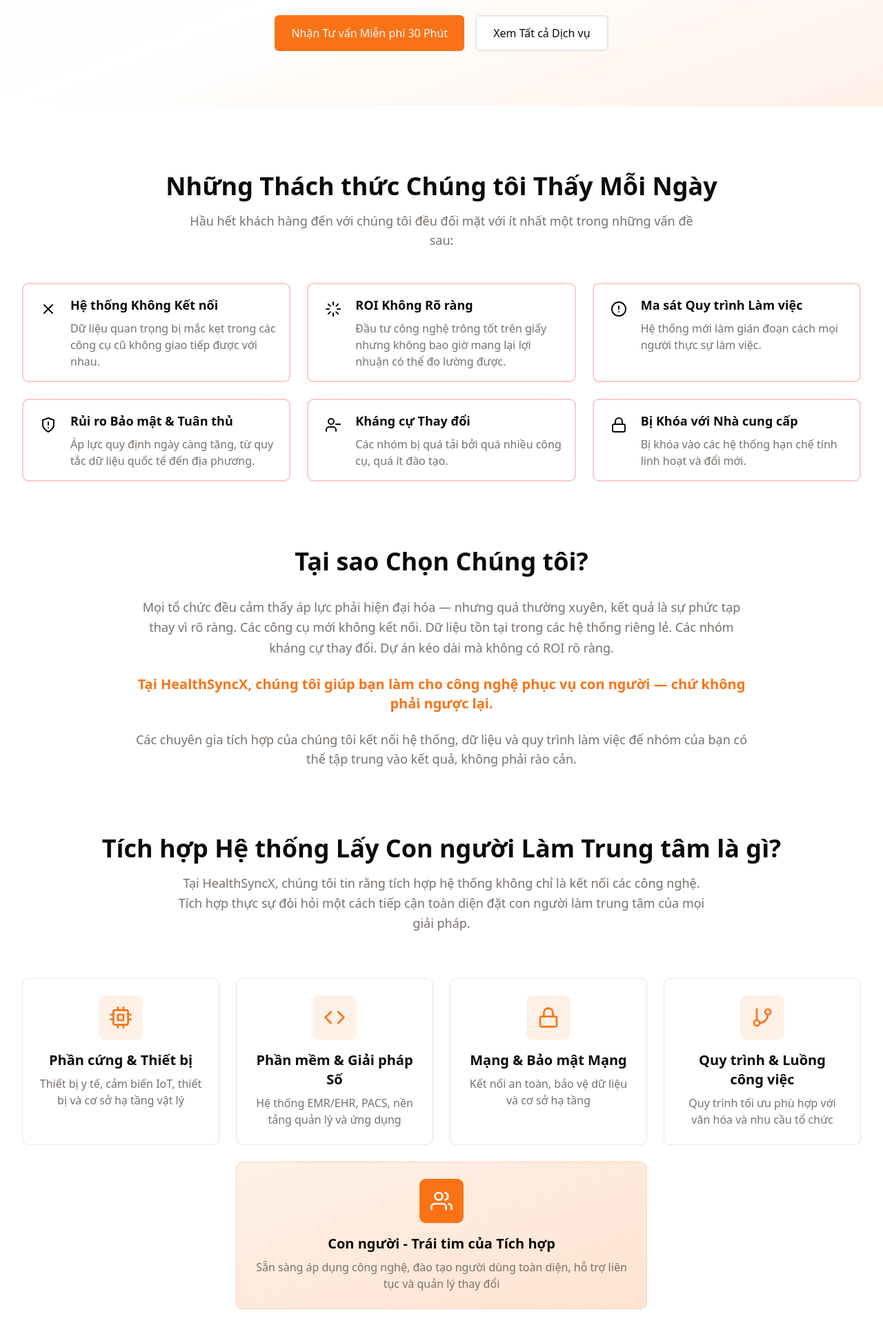
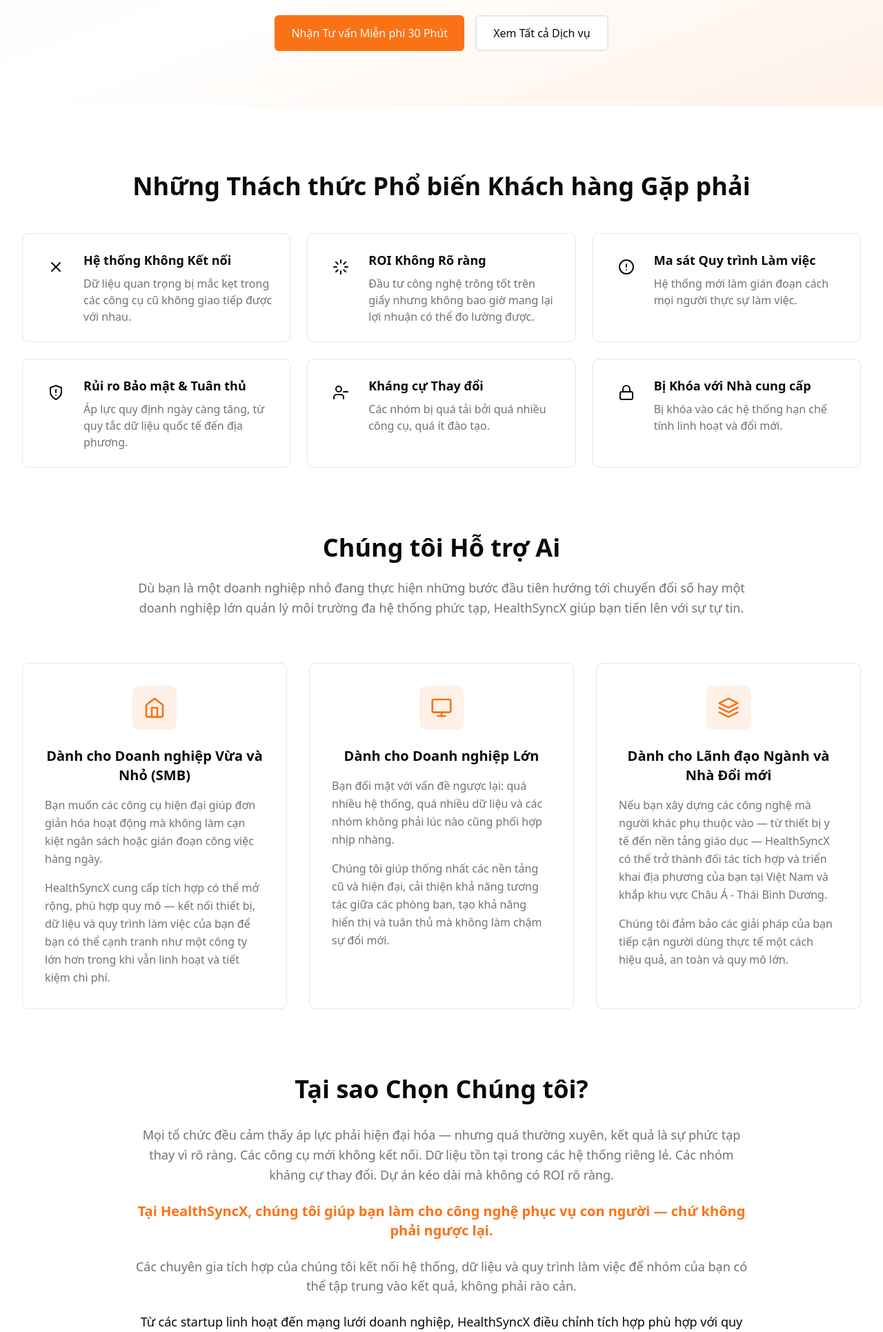
Before and after one commit to dangpleo-ctrl/HealthSyncXWebsiteStatic, a PHP site: page /vi/ in a window 1280 px wide. Shown: the part 819-2750 px from the top of the page at 69% size. Run offline with PHP 8.4, Linux system fonts and the light colour scheme.

Commit message:
Improve the "Common Challenges" section and add "Who We Support" and "Why Choose Us" content
Updates the "Common Challenges" section for better styling in dark mode, changes the heading, and integrates new content for "Who We Support" and "Why Choose Us" sections into the Vietnamese homepage.

Replit-Commit-Author: Agent
Replit-Commit-Session-Id: 376b75af-8244-45b0-ab4d-b33aea79ee4c
Replit-Commit-Checkpoint-Type: intermediate_checkpoint
Replit-Commit-Event-Id: 40b039be-ba85-41b2-b657-c3072b352641
Replit-Commit-Screenshot-Url: https://storage.googleapis.com/screenshot-production-us-central1/495023b7-74bf-4539-a9f9-8cbb6efbf66c/376b75af-8244-45b0-ab4d-b33aea79ee4c/87SOx2V

```diff
--- a/vi/index.php
+++ b/vi/index.php
@@ -37,25 +37,22 @@ include '../includes/header-vi.php';
     </div>
 </section>
 
-<!-- The Challenges We See Every Day Section -->
-<section class="pt-24 pb-16 bg-gradient-to-br from-red-50 to-orange-50 dark:from-red-950/20 dark:to-orange-950/20">
+<!-- Common Challenges Section -->
+<section class="pt-24 pb-16 bg-muted/30">
     <div class="max-w-7xl mx-auto px-4 sm:px-6 lg:px-8">
         <div class="text-center mb-12">
-            <h2 class="text-3xl md:text-4xl font-bold text-foreground mb-4">
-                Những Thách thức Chúng tôi Thấy Mỗi Ngày
+            <h2 class="text-3xl md:text-4xl font-bold text-foreground mb-6">
+                Những Thách thức Phổ biến Khách hàng Gặp phải
             </h2>
-            <p class="text-lg text-muted-foreground max-w-3xl mx-auto">
-                Hầu hết khách hàng đến với chúng tôi đều đối mặt với ít nhất một trong những vấn đề sau:
-            </p>
         </div>
 
         <div class="grid grid-cols-1 md:grid-cols-2 lg:grid-cols-3 gap-6">
             <!-- Challenge 1: Disconnected Systems -->
-            <div class="bg-white dark:bg-gray-900 border-2 border-red-200 dark:border-red-900 rounded-lg p-4 hover:shadow-lg transition-shadow">
-                <div class="flex items-start gap-3">
+            <div class="bg-card border border-border rounded-lg p-6 hover:shadow-lg transition-shadow">
+                <div class="flex items-start gap-4">
                     <div class="flex-shrink-0">
-                        <div class="w-10 h-10 bg-red-100 dark:bg-red-900/50 rounded-lg flex items-center justify-center">
-                            <svg xmlns="http://www.w3.org/2000/svg" width="24" height="24" viewBox="0 0 24 24" fill="none" stroke="currentColor" stroke-width="2" stroke-linecap="round" stroke-linejoin="round" class="text-red-600 dark:text-red-400"><path d="M18 6 6 18"></path><path d="m6 6 12 12"></path></svg>
+                        <div class="w-12 h-12 bg-destructive/10 rounded-lg flex items-center justify-center">
+                            <svg xmlns="http://www.w3.org/2000/svg" width="24" height="24" viewBox="0 0 24 24" fill="none" stroke="currentColor" stroke-width="2" stroke-linecap="round" stroke-linejoin="round" class="text-destructive"><path d="M18 6 6 18"></path><path d="m6 6 12 12"></path></svg>
                         </div>
                     </div>
                     <div>
@@ -66,11 +63,11 @@ include '../includes/header-vi.php';
             </div>
 
             <!-- Challenge 2: Unclear ROI -->
-            <div class="bg-white dark:bg-gray-900 border-2 border-red-200 dark:border-red-900 rounded-lg p-4 hover:shadow-lg transition-shadow">
-                <div class="flex items-start gap-3">
+            <div class="bg-card border border-border rounded-lg p-6 hover:shadow-lg transition-shadow">
+                <div class="flex items-start gap-4">
                     <div class="flex-shrink-0">
-                        <div class="w-10 h-10 bg-red-100 dark:bg-red-900/50 rounded-lg flex items-center justify-center">
-                            <svg xmlns="http://www.w3.org/2000/svg" width="24" height="24" viewBox="0 0 24 24" fill="none" stroke="currentColor" stroke-width="2" stroke-linecap="round" stroke-linejoin="round" class="text-red-600 dark:text-red-400"><line x1="12" y1="2" x2="12" y2="6"></line><line x1="12" y1="18" x2="12" y2="22"></line><line x1="4.93" y1="4.93" x2="7.76" y2="7.76"></line><line x1="16.24" y1="16.24" x2="19.07" y2="19.07"></line><line x1="2" y1="12" x2="6" y2="12"></line><line x1="18" y1="12" x2="22" y2="12"></line><line x1="4.93" y1="19.07" x2="7.76" y2="16.24"></line><line x1="16.24" y1="7.76" x2="19.07" y2="4.93"></line></svg>
+                        <div class="w-12 h-12 bg-destructive/10 rounded-lg flex items-center justify-center">
+                            <svg xmlns="http://www.w3.org/2000/svg" width="24" height="24" viewBox="0 0 24 24" fill="none" stroke="currentColor" stroke-width="2" stroke-linecap="round" stroke-linejoin="round" class="text-destructive"><line x1="12" y1="2" x2="12" y2="6"></line><line x1="12" y1="18" x2="12" y2="22"></line><line x1="4.93" y1="4.93" x2="7.76" y2="7.76"></line><line x1="16.24" y1="16.24" x2="19.07" y2="19.07"></line><line x1="2" y1="12" x2="6" y2="12"></line><line x1="18" y1="12" x2="22" y2="12"></line><line x1="4.93" y1="19.07" x2="7.76" y2="16.24"></line><line x1="16.24" y1="7.76" x2="19.07" y2="4.93"></line></svg>
                         </div>
                     </div>
                     <div>
@@ -81,11 +78,11 @@ include '../includes/header-vi.php';
             </div>
 
             <!-- Challenge 3: Workflow Friction -->
-            <div class="bg-white dark:bg-gray-900 border-2 border-red-200 dark:border-red-900 rounded-lg p-4 hover:shadow-lg transition-shadow">
-                <div class="flex items-start gap-3">
+            <div class="bg-card border border-border rounded-lg p-6 hover:shadow-lg transition-shadow">
+                <div class="flex items-start gap-4">
                     <div class="flex-shrink-0">
-                        <div class="w-10 h-10 bg-red-100 dark:bg-red-900/50 rounded-lg flex items-center justify-center">
-                            <svg xmlns="http://www.w3.org/2000/svg" width="24" height="24" viewBox="0 0 24 24" fill="none" stroke="currentColor" stroke-width="2" stroke-linecap="round" stroke-linejoin="round" class="text-red-600 dark:text-red-400"><circle cx="12" cy="12" r="10"></circle><line x1="12" y1="8" x2="12" y2="12"></line><line x1="12" y1="16" x2="12.01" y2="16"></line></svg>
+                        <div class="w-12 h-12 bg-destructive/10 rounded-lg flex items-center justify-center">
+                            <svg xmlns="http://www.w3.org/2000/svg" width="24" height="24" viewBox="0 0 24 24" fill="none" stroke="currentColor" stroke-width="2" stroke-linecap="round" stroke-linejoin="round" class="text-destructive"><circle cx="12" cy="12" r="10"></circle><line x1="12" y1="8" x2="12" y2="12"></line><line x1="12" y1="16" x2="12.01" y2="16"></line></svg>
                         </div>
                     </div>
                     <div>
@@ -96,11 +93,11 @@ include '../includes/header-vi.php';
             </div>
 
             <!-- Challenge 4: Security & Compliance Risks -->
-            <div class="bg-white dark:bg-gray-900 border-2 border-red-200 dark:border-red-900 rounded-lg p-4 hover:shadow-lg transition-shadow">
-                <div class="flex items-start gap-3">
+            <div class="bg-card border border-border rounded-lg p-6 hover:shadow-lg transition-shadow">
+                <div class="flex items-start gap-4">
                     <div class="flex-shrink-0">
-                        <div class="w-10 h-10 bg-red-100 dark:bg-red-900/50 rounded-lg flex items-center justify-center">
-                            <svg xmlns="http://www.w3.org/2000/svg" width="24" height="24" viewBox="0 0 24 24" fill="none" stroke="currentColor" stroke-width="2" stroke-linecap="round" stroke-linejoin="round" class="text-red-600 dark:text-red-400"><path d="M12 22s8-4 8-10V5l-8-3-8 3v7c0 6 8 10 8 10z"></path><path d="M12 8v4"></path><path d="M12 16h.01"></path></svg>
+                        <div class="w-12 h-12 bg-destructive/10 rounded-lg flex items-center justify-center">
+                            <svg xmlns="http://www.w3.org/2000/svg" width="24" height="24" viewBox="0 0 24 24" fill="none" stroke="currentColor" stroke-width="2" stroke-linecap="round" stroke-linejoin="round" class="text-destructive"><path d="M12 22s8-4 8-10V5l-8-3-8 3v7c0 6 8 10 8 10z"></path><path d="M12 8v4"></path><path d="M12 16h.01"></path></svg>
                         </div>
                     </div>
                     <div>
@@ -111,11 +108,11 @@ include '../includes/header-vi.php';
             </div>
 
             <!-- Challenge 5: Resistance to Change -->
-            <div class="bg-white dark:bg-gray-900 border-2 border-red-200 dark:border-red-900 rounded-lg p-4 hover:shadow-lg transition-shadow">
-                <div class="flex items-start gap-3">
+            <div class="bg-card border border-border rounded-lg p-6 hover:shadow-lg transition-shadow">
+                <div class="flex items-start gap-4">
                     <div class="flex-shrink-0">
-                        <div class="w-10 h-10 bg-red-100 dark:bg-red-900/50 rounded-lg flex items-center justify-center">
-                            <svg xmlns="http://www.w3.org/2000/svg" width="24" height="24" viewBox="0 0 24 24" fill="none" stroke="currentColor" stroke-width="2" stroke-linecap="round" stroke-linejoin="round" class="text-red-600 dark:text-red-400"><path d="M16 21v-2a4 4 0 0 0-4-4H6a4 4 0 0 0-4 4v2"></path><circle cx="9" cy="7" r="4"></circle><line x1="22" y1="11" x2="16" y2="11"></line></svg>
+                        <div class="w-12 h-12 bg-destructive/10 rounded-lg flex items-center justify-center">
+                            <svg xmlns="http://www.w3.org/2000/svg" width="24" height="24" viewBox="0 0 24 24" fill="none" stroke="currentColor" stroke-width="2" stroke-linecap="round" stroke-linejoin="round" class="text-destructive"><path d="M16 21v-2a4 4 0 0 0-4-4H6a4 4 0 0 0-4 4v2"></path><circle cx="9" cy="7" r="4"></circle><line x1="22" y1="11" x2="16" y2="11"></line></svg>
                         </div>
                     </div>
                     <div>
@@ -126,11 +123,11 @@ include '../includes/header-vi.php';
             </div>
 
             <!-- Challenge 6: Vendor Lock-In -->
-            <div class="bg-white dark:bg-gray-900 border-2 border-red-200 dark:border-red-900 rounded-lg p-4 hover:shadow-lg transition-shadow">
-                <div class="flex items-start gap-3">
+            <div class="bg-card border border-border rounded-lg p-6 hover:shadow-lg transition-shadow">
+                <div class="flex items-start gap-4">
                     <div class="flex-shrink-0">
-                        <div class="w-10 h-10 bg-red-100 dark:bg-red-900/50 rounded-lg flex items-center justify-center">
-                            <svg xmlns="http://www.w3.org/2000/svg" width="24" height="24" viewBox="0 0 24 24" fill="none" stroke="currentColor" stroke-width="2" stroke-linecap="round" stroke-linejoin="round" class="text-red-600 dark:text-red-400"><rect x="3" y="11" width="18" height="11" rx="2" ry="2"></rect><path d="M7 11V7a5 5 0 0 1 10 0v4"></path></svg>
+                        <div class="w-12 h-12 bg-destructive/10 rounded-lg flex items-center justify-center">
+                            <svg xmlns="http://www.w3.org/2000/svg" width="24" height="24" viewBox="0 0 24 24" fill="none" stroke="currentColor" stroke-width="2" stroke-linecap="round" stroke-linejoin="round" class="text-destructive"><rect x="3" y="11" width="18" height="11" rx="2" ry="2"></rect><path d="M7 11V7a5 5 0 0 1 10 0v4"></path></svg>
                         </div>
                     </div>
                     <div>
@@ -138,6 +135,70 @@ include '../includes/header-vi.php';
                         <p class="text-muted-foreground">Bị khóa vào các hệ thống hạn chế tính linh hoạt và đổi mới.</p>
                     </div>
                 </div>
+            </div>
+        </div>
+    </div>
+</section>
+
+<!-- Who We Support Section -->
+<section class="pt-24 pb-16 bg-background">
+    <div class="max-w-7xl mx-auto px-4 sm:px-6 lg:px-8">
+        <div class="max-w-4xl mx-auto text-center mb-16">
+            <h2 class="text-3xl md:text-4xl font-bold text-foreground mb-6">
+                Chúng tôi Hỗ trợ Ai
+            </h2>
+            <p class="text-lg text-muted-foreground leading-relaxed">
+                Dù bạn là một doanh nghiệp nhỏ đang thực hiện những bước đầu tiên hướng tới chuyển đổi số hay một doanh nghiệp lớn quản lý môi trường đa hệ thống phức tạp, HealthSyncX giúp bạn tiến lên với sự tự tin.
+            </p>
+        </div>
+
+        <div class="grid grid-cols-1 lg:grid-cols-3 gap-8">
+            <!-- SMBs -->
+            <div class="bg-card border border-border rounded-lg p-8">
+                <div class="flex items-center justify-center w-16 h-16 bg-primary/10 rounded-lg mb-6 mx-auto">
+                    <svg xmlns="http://www.w3.org/2000/svg" width="32" height="32" viewBox="0 0 24 24" fill="none" stroke="currentColor" stroke-width="2" stroke-linecap="round" stroke-linejoin="round" class="text-primary"><path d="M3 9l9-7 9 7v11a2 2 0 0 1-2 2H5a2 2 0 0 1-2-2z"></path><polyline points="9 22 9 12 15 12 15 22"></polyline></svg>
+                </div>
+                <h3 class="text-xl font-semibold text-foreground mb-4 text-center">
+                    Dành cho Doanh nghiệp Vừa và Nhỏ (SMB)
+                </h3>
+                <p class="text-muted-foreground leading-relaxed mb-4">
+                    Bạn muốn các công cụ hiện đại giúp đơn giản hóa hoạt động mà không làm cạn kiệt ngân sách hoặc gián đoạn công việc hàng ngày.
+                </p>
+                <p class="text-muted-foreground leading-relaxed">
+                    HealthSyncX cung cấp tích hợp có thể mở rộng, phù hợp quy mô — kết nối thiết bị, dữ liệu và quy trình làm việc của bạn để bạn có thể cạnh tranh như một công ty lớn hơn trong khi vẫn linh hoạt và tiết kiệm chi phí.
+                </p>
+            </div>
+
+            <!-- Large Enterprises -->
+            <div class="bg-card border border-border rounded-lg p-8">
+                <div class="flex items-center justify-center w-16 h-16 bg-primary/10 rounded-lg mb-6 mx-auto">
+                    <svg xmlns="http://www.w3.org/2000/svg" width="32" height="32" viewBox="0 0 24 24" fill="none" stroke="currentColor" stroke-width="2" stroke-linecap="round" stroke-linejoin="round" class="text-primary"><rect x="2" y="3" width="20" height="14" rx="2" ry="2"></rect><line x1="8" y1="21" x2="16" y2="21"></line><line x1="12" y1="17" x2="12" y2="21"></line></svg>
+                </div>
+                <h3 class="text-xl font-semibold text-foreground mb-4 text-center">
+                    Dành cho Doanh nghiệp Lớn
+                </h3>
+                <p class="text-muted-foreground leading-relaxed mb-4">
+                    Bạn đối mặt với vấn đề ngược lại: quá nhiều hệ thống, quá nhiều dữ liệu và các nhóm không phải lúc nào cũng phối hợp nhịp nhàng.
+                </p>
+                <p class="text-muted-foreground leading-relaxed">
+                    Chúng tôi giúp thống nhất các nền tảng cũ và hiện đại, cải thiện khả năng tương tác giữa các phòng ban, tạo khả năng hiển thị và tuân thủ mà không làm chậm sự đổi mới.
+                </p>
+            </div>
+
+            <!-- Industry Leaders -->
+            <div class="bg-card border border-border rounded-lg p-8">
+                <div class="flex items-center justify-center w-16 h-16 bg-primary/10 rounded-lg mb-6 mx-auto">
+                    <svg xmlns="http://www.w3.org/2000/svg" width="32" height="32" viewBox="0 0 24 24" fill="none" stroke="currentColor" stroke-width="2" stroke-linecap="round" stroke-linejoin="round" class="text-primary"><polygon points="12 2 2 7 12 12 22 7 12 2"></polygon><polyline points="2 17 12 22 22 17"></polyline><polyline points="2 12 12 17 22 12"></polyline></svg>
+                </div>
+                <h3 class="text-xl font-semibold text-foreground mb-4 text-center">
+                    Dành cho Lãnh đạo Ngành và Nhà Đổi mới
+                </h3>
+                <p class="text-muted-foreground leading-relaxed mb-4">
+                    Nếu bạn xây dựng các công nghệ mà người khác phụ thuộc vào — từ thiết bị y tế đến nền tảng giáo dục — HealthSyncX có thể trở thành đối tác tích hợp và triển khai địa phương của bạn tại Việt Nam và khắp khu vực Châu Á - Thái Bình Dương.
+                </p>
+                <p class="text-muted-foreground leading-relaxed">
+                    Chúng tôi đảm bảo các giải pháp của bạn tiếp cận người dùng thực tế một cách hiệu quả, an toàn và quy mô lớn.
+                </p>
             </div>
         </div>
     </div>
@@ -159,6 +220,12 @@ include '../includes/header-vi.php';
                 </p>
                 <p class="text-lg">
                     Các chuyên gia tích hợp của chúng tôi kết nối hệ thống, dữ liệu và quy trình làm việc để nhóm của bạn có thể tập trung vào kết quả, không phải rào&nbsp;cản.
+                </p>
+                <p class="text-lg font-medium text-foreground">
+                    Từ các startup linh hoạt đến mạng lưới doanh nghiệp, HealthSyncX điều chỉnh tích hợp phù hợp với quy mô của bạn.
+                </p>
+                <p class="text-lg">
+                    Chúng tôi đơn giản hóa sự phức tạp, kết nối những gì quan trọng và giúp nhóm của bạn áp dụng công nghệ thực sự hiệu quả.
                 </p>
             </div>
         </div>
```
